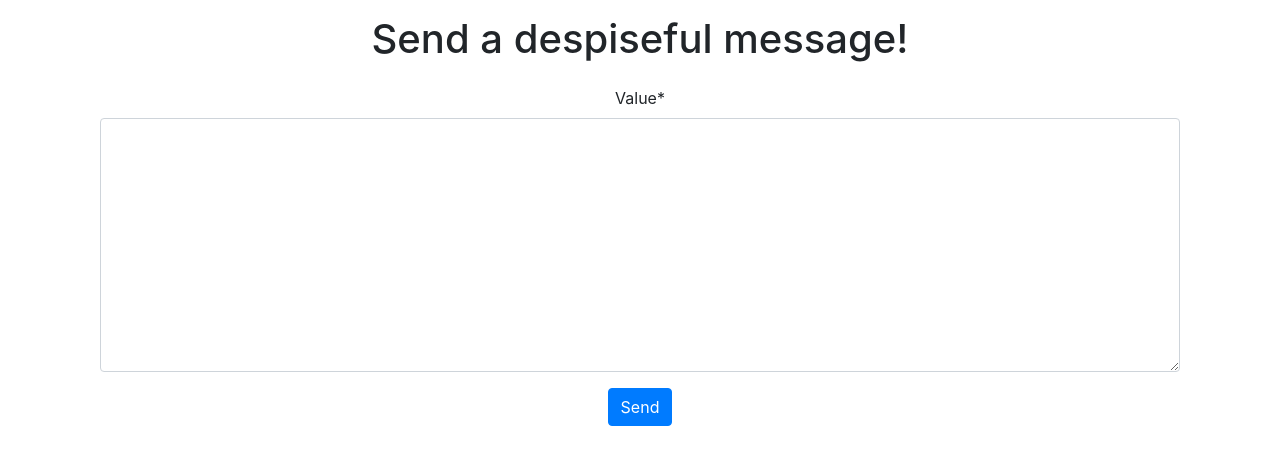
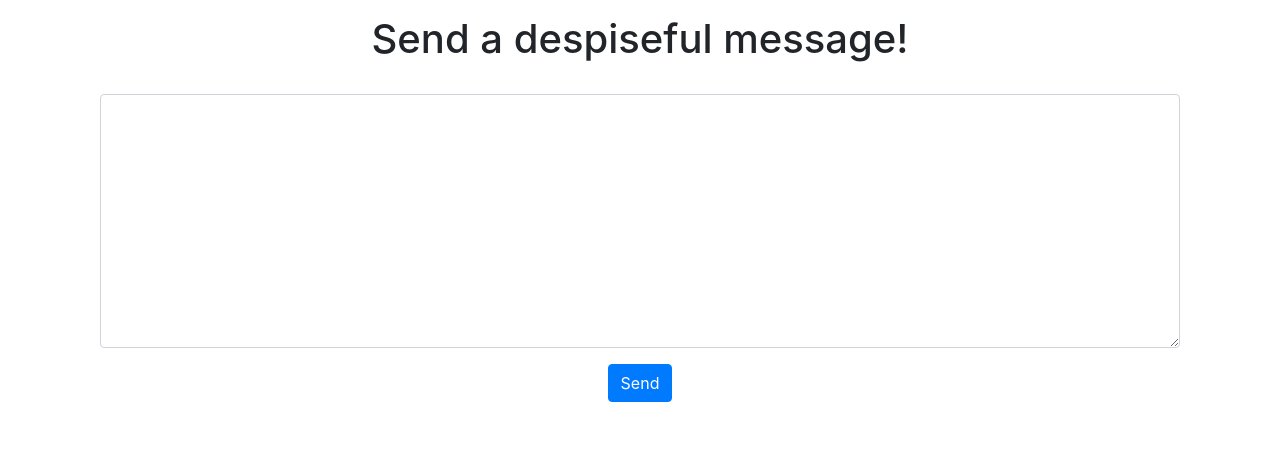
Before and after one commit to Abdelmasieh01/mysecrethater, a Django app: a page that uses templates/msgs/send.html in a window 1280 px wide. Shown: the part 56-521 px from the top of the page. Run offline with Django 4.2, Linux system fonts and the light colour scheme; some libraries are stand-ins or nearby versions.

Commit message:
Update send.html

```diff
--- a/templates/msgs/send.html
+++ b/templates/msgs/send.html
@@ -53,7 +53,7 @@
 {% endif %}
 <div class="container">
   <div class="col align-self-center">
-    <form method="POST" style="text-align:center; padding-top: 15px;">
+    <form method="POST" style="text-align:center; padding-top: 15px; font-size: 0px;">
       {% csrf_token %}
       {{ form|crispy }}
       <button class="btn btn-primary" type="submit">Send</button>
```
